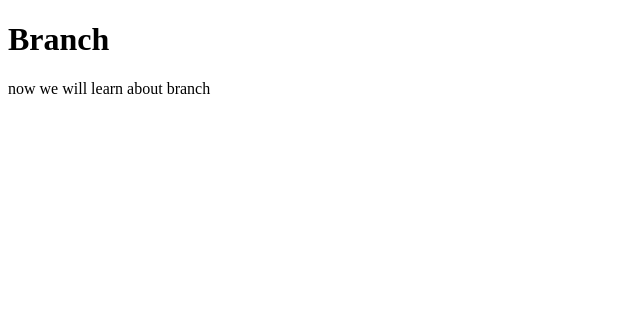
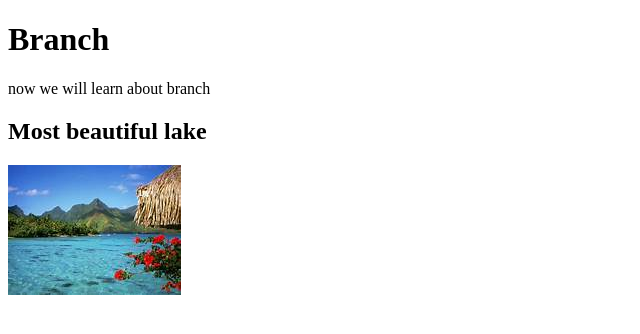
Before and after one commit to S-M-ZUBAYER/my-third-repo, a plain HTML site: page index.html in a window 1280 px wide. Shown: the whole page, without its empty margins (0-640 px from the left). Drawn offline with Linux system fonts and the light colour scheme.

Commit message:
add lake

```diff
--- a/index.html
+++ b/index.html
@@ -9,5 +9,7 @@
 <body>
     <h1>Branch</h1>
     <p>now we will learn about branch</p>
+    <h2>Most beautiful lake</h2>
+    <img src="th.jpg" alt="lake">
 </body>
 </html>
```
Also changed, not shown: th.jpg (added).
